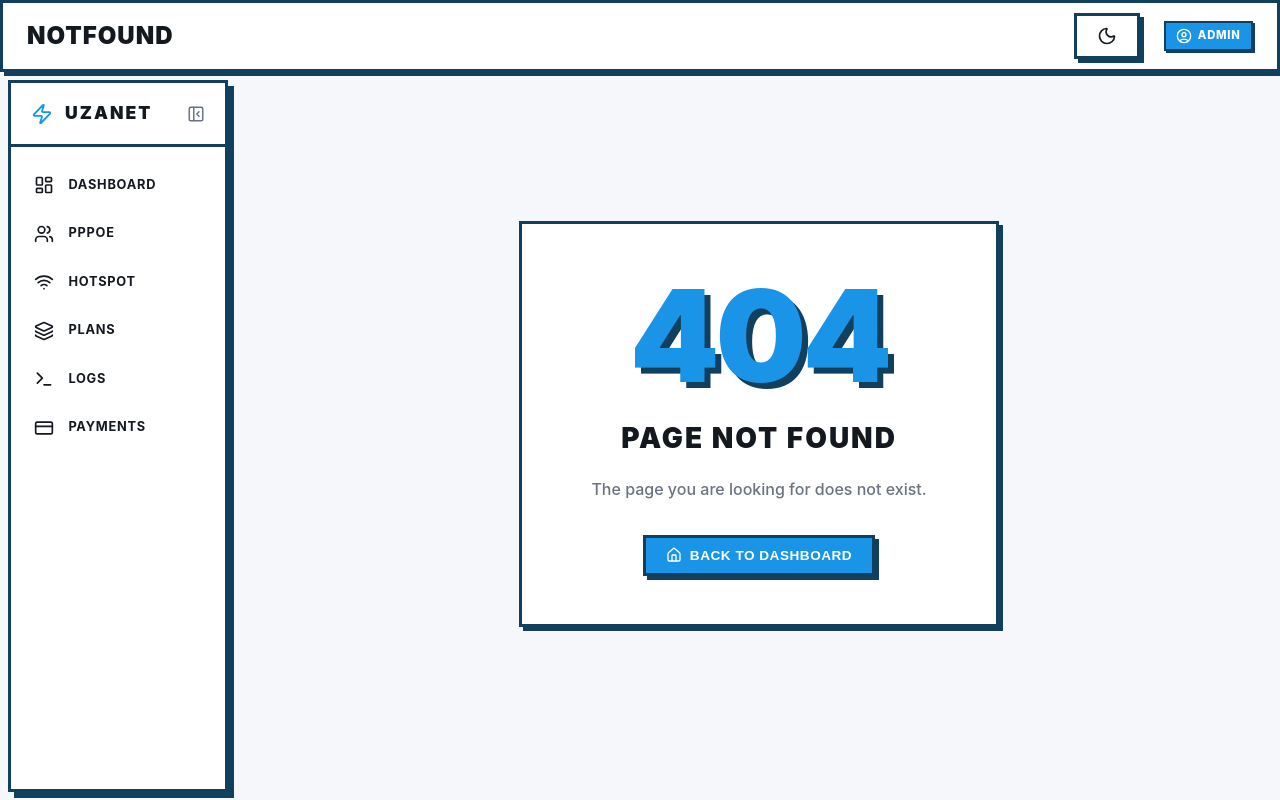
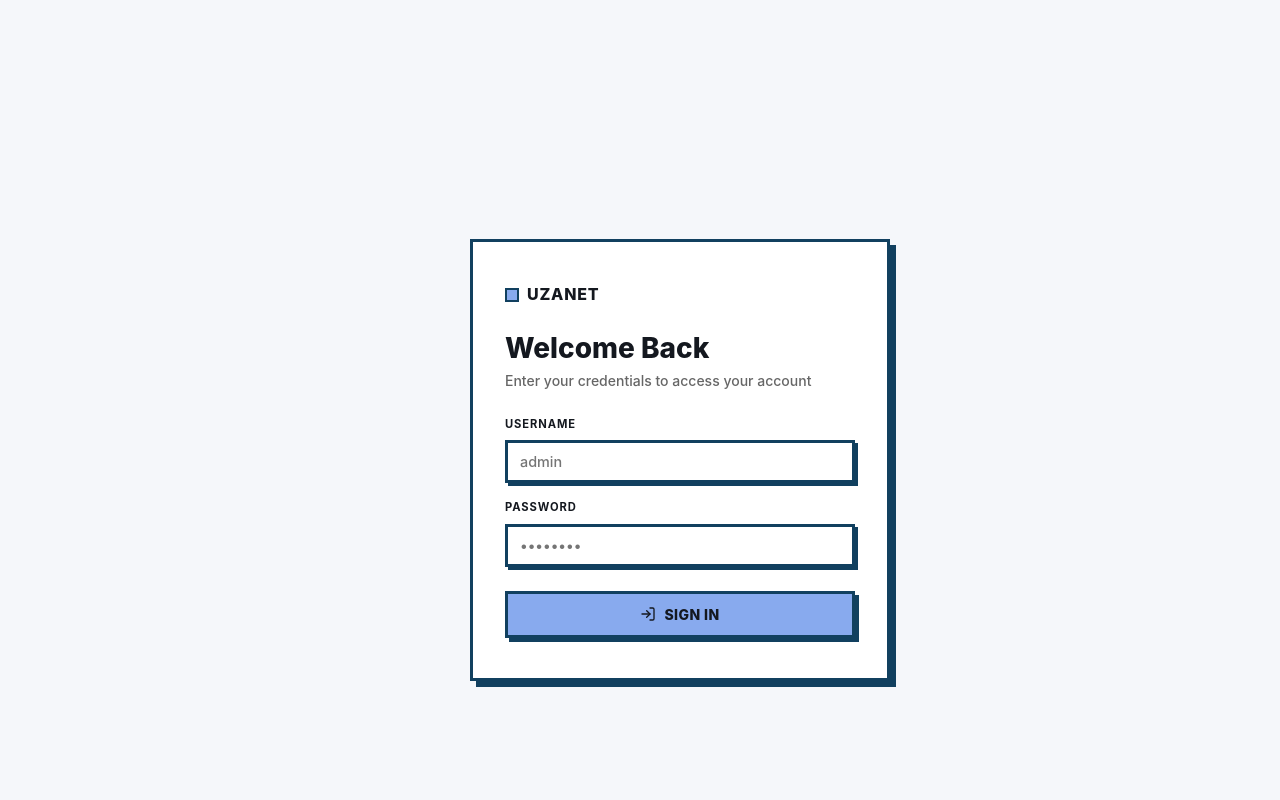
Before and after one commit to bonnieace/uzanet, a Vue app: page /login in a window 1280 px wide. Before the commit this address had no page. Built offline with nearby package versions, Linux system fonts and the light colour scheme.

Commit message:
commit login changes

```diff
--- a/src/App.vue
+++ b/src/App.vue
@@ -1,13 +1,19 @@
 <script setup>
-import { RouterView } from 'vue-router'
+import { RouterView, useRoute } from 'vue-router'
 import navbar from './components/navbar.vue';
 import Sideview from './components/sideview.vue';
 import { useMainStore } from './stores/store';
 const store = useMainStore();
+const route = useRoute();
 </script>
 
 <template>
-    <navbar />
-    <Sideview />
-    <RouterView class="main-content" :class="{ 'sidebar-expanded': store.sidebarExpanded, 'sidebar-collapsed': !store.sidebarExpanded }" />
+    <template v-if="store.isAuthenticated && route.name !== 'Login'">
+        <navbar />
+        <Sideview />
+    </template>
+    <RouterView
+        class="main-content"
+        :class="store.isAuthenticated ? { 'sidebar-expanded': store.sidebarExpanded, 'sidebar-collapsed': !store.sidebarExpanded } : ''"
+    />
 </template>
--- a/src/components/navbar.vue
+++ b/src/components/navbar.vue
@@ -1,9 +1,17 @@
 <script setup>
 import { ref, onMounted, onUnmounted, watch } from 'vue';
-import { RouterLink, useRoute } from 'vue-router';
-import { Menu, House, Users, Wifi, ClipboardList, BarChart2, CreditCard, Settings, Sun, Moon, CircleUser, ArrowUp, ArrowDown } from 'lucide-vue-next';
+import { RouterLink, useRoute, useRouter } from 'vue-router';
+import { Menu, House, Users, Wifi, ClipboardList, BarChart2, CreditCard, Settings, Sun, Moon, CircleUser, LogOut } from 'lucide-vue-next';
+import { useMainStore } from '@/stores/store';
 
 const route = useRoute();
+const router = useRouter();
+const store = useMainStore();
+
+const handleLogout = () => {
+    store.logout();
+    router.push({ name: 'Login' });
+};
 
 const theme = ref(localStorage.getItem('theme') || 'light');
 const mobileMenuActive = ref(false);
@@ -74,6 +82,9 @@ watch(() => route.path, () => {
                     <CircleUser :size="16" /> Admin
                 </span>
             </div>
+            <button class="neo-btn neo-btn-outline" @click="handleLogout" title="Logout">
+                <LogOut :size="18" />
+            </button>
         </div>
     </header>
 </template>
--- /dev/null
+++ b/src/lib/api.js
@@ -0,0 +1,27 @@
+import axios from 'axios';
+import router from '@/router';
+
+const api = axios.create({
+    baseURL: import.meta.env.VITE_API_BASE_URL,
+});
+
+api.interceptors.request.use((config) => {
+    const token = localStorage.getItem('auth_token');
+    if (token) {
+        config.headers.Authorization = `Bearer ${token}`;
+    }
+    return config;
+});
+
+api.interceptors.response.use(
+    (response) => response,
+    (error) => {
+        if (error.response?.status === 401) {
+            localStorage.removeItem('auth_token');
+            router.push({ name: 'Login' });
+        }
+        return Promise.reject(error);
+    }
+);
+
+export default api;
--- a/src/router/index.js
+++ b/src/router/index.js
@@ -6,11 +6,18 @@ import PPPView from '@/views/PPPView.vue';
 import PlansView from '@/views/PlansView.vue';
 import LogsView from '@/views/LogsView.vue';
 import PaymentView from '@/views/PaymentView.vue';
+import LoginView from '@/views/LoginView.vue';
 
 
 const router = createRouter({
   history: createWebHistory(import.meta.env.BASE_URL),
   routes: [
+    {
+      path: '/login',
+      name: 'Login',
+      component: LoginView,
+      meta: { public: true },
+    },
     {
       path: '/',
       name: 'Home',
@@ -45,9 +52,19 @@ const router = createRouter({
       path:'/payments',
       name:'payments',
       component:PaymentView
-
     }
   ],
 })
 
+router.beforeEach((to, from, next) => {
+  const isAuthenticated = !!localStorage.getItem('auth_token');
+  if (!isAuthenticated && !to.meta.public) {
+    next({ name: 'Login' });
+  } else if (isAuthenticated && to.name === 'Login') {
+    next({ name: 'Home' });
+  } else {
+    next();
+  }
+});
+
 export default router
--- a/src/stores/store.js
+++ b/src/stores/store.js
@@ -6,13 +6,26 @@ export const useMainStore = defineStore('main', () => {
     const isLoading= ref(true);
     const sidebarExpanded = ref(true);
     const filteredData = ref([]); // Holds the filtered data
+
+    // Auth state — persisted in localStorage
+    const token = ref(localStorage.getItem('auth_token') || null);
+    const isAuthenticated = computed(() => !!token.value);
+
+    const login = (newToken) => {
+        token.value = newToken;
+        localStorage.setItem('auth_token', newToken);
+    };
+
+    const logout = () => {
+        token.value = null;
+        localStorage.removeItem('auth_token');
+    };
+
     const setLoading = (value) => {
-        console.log('loading status:', value);
         isLoading.value = value;
     };
 
     const openModal = () => {
-        console.log('clicked')
         showModal.value = true;
     };
 
@@ -29,6 +42,10 @@ export const useMainStore = defineStore('main', () => {
         isLoading,
         sidebarExpanded,
         filteredData,
+        token,
+        isAuthenticated,
+        login,
+        logout,
         handleFilteredListUpdate,
         setLoading,
         openModal,
--- a/src/views/HomeView.vue
+++ b/src/views/HomeView.vue
@@ -1,5 +1,5 @@
 <script setup>
-import axios from 'axios';
+import api from '@/lib/api';
 import { ref,onMounted,computed } from 'vue';
 import StatCard from '@/components/StatCard.vue';
 import { Wallet, CalendarDays, UserCheck, Wifi } from 'lucide-vue-next';
@@ -13,18 +13,10 @@ const data=ref([])
 
 onMounted(async () => {
     try {
-            const tokenRes = await axios.post(`${import.meta.env.VITE_API_BASE_URL}/token`, new URLSearchParams({
-            username: import.meta.env.VITE_API_USERNAME,
-            password: import.meta.env.VITE_API_PASSWORD
-        }));
-        const token = tokenRes.data.access_token;
-        const config = { headers: { Authorization: `Bearer ${token}` } };
-
-        const res = await axios.get(`${import.meta.env.VITE_API_BASE_URL}/logs`, config);
+        const res = await api.get('/logs');
         data.value = res.data;
-        const res2 = await axios.get(`${import.meta.env.VITE_API_BASE_URL}/payments`, config);
+        const res2 = await api.get('/payments');
         payments.value = res2.data;
-        console.log(payments.value);
     } catch (error) {
         console.log(error);
     }
--- /dev/null
+++ b/src/views/LoginView.vue
@@ -0,0 +1,250 @@
+<script setup>
+import axios from 'axios';
+import { ref } from 'vue';
+import { useRouter } from 'vue-router';
+import { useMainStore } from '@/stores/store';
+import { LogIn } from 'lucide-vue-next';
+
+const router = useRouter();
+const store = useMainStore();
+
+const username = ref('');
+const password = ref('');
+const error = ref('');
+const loading = ref(false);
+
+const handleLogin = async () => {
+    error.value = '';
+    loading.value = true;
+    try {
+        const res = await axios.post(`${import.meta.env.VITE_API_BASE_URL}/token`, new URLSearchParams({
+            username: username.value,
+            password: password.value,
+        }));
+        store.login(res.data.access_token);
+        router.push({ name: 'Home' });
+    } catch (err) {
+        if (err.response?.status === 401) {
+            error.value = 'Invalid username or password.';
+        } else {
+            error.value = 'Unable to connect. Please try again.';
+        }
+    } finally {
+        loading.value = false;
+    }
+};
+</script>
+
+<template>
+    <div class="login-wrapper">
+        <div class="login-card">
+            <div class="login-brand">
+                <span class="login-brand-dot"></span>
+                <span class="login-brand-name">UzaNet</span>
+            </div>
+
+            <div class="login-header">
+                <h1 class="login-title">Welcome Back</h1>
+                <p class="login-subtitle">Enter your credentials to access your account</p>
+            </div>
+
+            <form @submit.prevent="handleLogin" class="login-form">
+                <div class="login-field">
+                    <label for="username" class="login-label">USERNAME</label>
+                    <input
+                        id="username"
+                        type="text"
+                        v-model="username"
+                        class="login-input"
+                        placeholder="admin"
+                        autocomplete="username"
+                        required
+                    />
+                </div>
+
+                <div class="login-field">
+                    <label for="password" class="login-label">PASSWORD</label>
+                    <input
+                        id="password"
+                        type="password"
+                        v-model="password"
+                        class="login-input"
+                        placeholder="••••••••"
+                        autocomplete="current-password"
+                        required
+                    />
+                </div>
+
+                <div v-if="error" class="login-error">
+                    {{ error }}
+                </div>
+
+                <button type="submit" class="login-btn" :disabled="loading">
+                    <LogIn v-if="!loading" :size="16" />
+                    <span class="login-btn-spinner" v-if="loading"></span>
+                    {{ loading ? 'Signing in...' : 'Sign In' }}
+                </button>
+            </form>
+        </div>
+    </div>
+</template>
+
+<style scoped>
+.login-wrapper {
+    min-height: 100vh;
+    display: flex;
+    align-items: center;
+    justify-content: center;
+    background-color: var(--bg);
+    padding: 1rem;
+}
+
+.login-card {
+    width: 100%;
+    max-width: 420px;
+    background-color: var(--card);
+    border: var(--border-width, 2px) solid var(--border);
+    box-shadow: 6px 6px 0px 0px var(--border);
+    padding: 2.5rem 2rem;
+    display: flex;
+    flex-direction: column;
+    gap: 1.5rem;
+}
+
+.login-brand {
+    display: flex;
+    align-items: center;
+    gap: 0.5rem;
+}
+
+.login-brand-dot {
+    width: 14px;
+    height: 14px;
+    background-color: var(--main, #88aaee);
+    border: 2px solid var(--border);
+    display: inline-block;
+}
+
+.login-brand-name {
+    font-size: 1rem;
+    font-weight: 800;
+    letter-spacing: 0.05em;
+    text-transform: uppercase;
+}
+
+.login-header {
+    display: flex;
+    flex-direction: column;
+    gap: 0.25rem;
+}
+
+.login-title {
+    font-size: 1.75rem;
+    font-weight: 800;
+    line-height: 1.2;
+    margin: 0;
+}
+
+.login-subtitle {
+    font-size: 0.875rem;
+    color: var(--text-muted, #666);
+    margin: 0;
+}
+
+.login-form {
+    display: flex;
+    flex-direction: column;
+    gap: 1rem;
+}
+
+.login-field {
+    display: flex;
+    flex-direction: column;
+    gap: 0.4rem;
+}
+
+.login-label {
+    font-size: 0.7rem;
+    font-weight: 700;
+    letter-spacing: 0.08em;
+    color: var(--fg);
+}
+
+.login-input {
+    width: 100%;
+    padding: 0.625rem 0.75rem;
+    font-size: 0.9rem;
+    font-weight: 500;
+    background-color: var(--card);
+    color: var(--fg);
+    border: var(--border-width, 2px) solid var(--border);
+    box-shadow: 3px 3px 0px 0px var(--border);
+    outline: none;
+    transition: box-shadow 0.1s ease, transform 0.1s ease;
+    box-sizing: border-box;
+    font-family: inherit;
+}
+
+.login-input:focus {
+    box-shadow: 1px 1px 0px 0px var(--border);
+    transform: translate(2px, 2px);
+}
+
+.login-error {
+    font-size: 0.8rem;
+    font-weight: 700;
+    color: var(--error, #e03e3e);
+    background-color: color-mix(in srgb, var(--error, #e03e3e) 10%, transparent);
+    border: 2px solid var(--error, #e03e3e);
+    padding: 0.5rem 0.75rem;
+}
+
+.login-btn {
+    display: flex;
+    align-items: center;
+    justify-content: center;
+    gap: 0.5rem;
+    margin-top: 0.5rem;
+    padding: 0.75rem 1.5rem;
+    font-size: 0.875rem;
+    font-weight: 800;
+    letter-spacing: 0.03em;
+    text-transform: uppercase;
+    cursor: pointer;
+    background-color: var(--main, #88aaee);
+    color: var(--fg);
+    border: var(--border-width, 2px) solid var(--border);
+    box-shadow: 4px 4px 0px 0px var(--border);
+    transition: transform 0.1s ease, box-shadow 0.1s ease;
+    font-family: inherit;
+}
+
+.login-btn:hover:not(:disabled) {
+    transform: translate(2px, 2px);
+    box-shadow: 2px 2px 0px 0px var(--border);
+}
+
+.login-btn:active:not(:disabled) {
+    transform: translate(4px, 4px);
+    box-shadow: 0px 0px 0px 0px var(--border);
+}
+
+.login-btn:disabled {
+    opacity: 0.6;
+    cursor: not-allowed;
+}
+
+.login-btn-spinner {
+    width: 14px;
+    height: 14px;
+    border: 2px solid var(--border);
+    border-top-color: transparent;
+    border-radius: 50%;
+    animation: spin 0.6s linear infinite;
+    display: inline-block;
+}
+
+@keyframes spin {
+    to { transform: rotate(360deg); }
+}
+</style>
--- a/src/views/LogsView.vue
+++ b/src/views/LogsView.vue
@@ -1,6 +1,6 @@
 <script setup>
 import Table from '@/components/Table.vue';
-import axios from 'axios';
+import api from '@/lib/api';
 import { ref,onMounted,computed } from 'vue';
 import { useMainStore } from '@/stores/store';
 import customLoader from '@/components/customLoader.vue';
@@ -11,7 +11,7 @@ const data=ref([])
 onMounted(async () => {
     store.setLoading(true);
     try {
-        const res = await axios.get(`${import.meta.env.VITE_API_BASE_URL}/logs`);
+        const res = await api.get('/logs');
         data.value = res.data;
         store.filteredData = res.data; // Initialize filtered data
 
--- a/src/views/PPPView.vue
+++ b/src/views/PPPView.vue
@@ -1,7 +1,7 @@
 <script setup>
 import { ref, onMounted, computed } from 'vue';
 import Table from '@/components/Table.vue';
-import axios from 'axios';
+import api from '@/lib/api';
 import Search from '@/components/search.vue';
 import Modal from '@/components/Modal.vue';
 import { useMainStore } from '@/stores/store';
@@ -13,7 +13,7 @@ const data = ref([]);
 async function addClient(clientData) {
     try {
         const queryString = new URLSearchParams(clientData).toString();
-        const response = await axios.post(`${import.meta.env.VITE_API_BASE_URL}/ppp_user?${queryString}`, null, {
+        const response = await api.post(`/ppp_user?${queryString}`, null, {
             headers: { 'Accept': 'application/json' }
         });
         return response.data;
@@ -30,7 +30,7 @@ const handleSubmit = async (event) => {
         await addClient(clientData);
         event.target.reset();
         store.closeModal();
-        const res = await axios.get(`${import.meta.env.VITE_API_BASE_URL}/ppp_users`);
+        const res = await api.get('/ppp_users');
         data.value = res.data;
         store.filteredData = res.data;
     } catch (error) {
@@ -41,7 +41,7 @@ const handleSubmit = async (event) => {
 onMounted(async () => {
     store.setLoading(true);
     try {
-        const res = await axios.get(`${import.meta.env.VITE_API_BASE_URL}/ppp_users`);
+        const res = await api.get('/ppp_users');
         data.value = res.data;
         store.filteredData = res.data;
     } catch (error) {
--- a/src/views/PaymentView.vue
+++ b/src/views/PaymentView.vue
@@ -1,5 +1,5 @@
 <script setup>
-import axios from 'axios';
+import api from '@/lib/api';
 import { ref,onMounted ,computed} from 'vue';
 import Table from '@/components/Table.vue';
 import search from '@/components/search.vue';
@@ -13,7 +13,7 @@ const data=ref([])
 onMounted(async() => {
     store.setLoading(true);
    try {
-    const res=await axios.get(`${import.meta.env.VITE_API_BASE_URL}/payments`)
+    const res = await api.get('/payments')
     data.value=res.data
     console.log(data.value)
 
--- a/src/views/PlansView.vue
+++ b/src/views/PlansView.vue
@@ -1,5 +1,5 @@
 <script setup>
-import axios from 'axios';
+import api from '@/lib/api';
 import { onMounted, ref, computed } from 'vue';
 import Table from '@/components/Table.vue';
 import Search from '@/components/search.vue';
@@ -23,7 +23,7 @@ onMounted(async () => {
     console.log(store.showModal.value);
     store.setLoading(true); // Start loading
     try {
-        const res = await axios.get(`${import.meta.env.VITE_API_BASE_URL}/packages`);
+        const res = await api.get('/packages');
         data.value = res.data;
         store.filteredData = res.data; // Initialize filtered data
     }finally{
@@ -59,7 +59,7 @@ const handleSubmit = async () => {
         console.log(queryString);
 
         // Make the request
-        const response = await axios.post(`${import.meta.env.VITE_API_BASE_URL}/package?${queryString}`, null, {
+        const response = await api.post(`/package?${queryString}`, null, {
             headers: {
                 'Accept': 'application/json'
             }
@@ -68,7 +68,7 @@ const handleSubmit = async () => {
         console.log('âœ… plan added successfully:', response.data);
 
         // Refresh data after successful submission
-        const res = await axios.get(`${import.meta.env.VITE_API_BASE_URL}/packages`);
+        const res = await api.get('/packages');
         data.value = res.data;
         store.filteredData = res.data; // Initialize filtered data
 
--- a/src/views/hotspot.vue
+++ b/src/views/hotspot.vue
@@ -1,5 +1,5 @@
 <script setup>
-import axios from 'axios';
+import api from '@/lib/api';
 import { onMounted, ref, computed } from 'vue';
 import Table from '@/components/Table.vue';
 import Modal from '@/components/Modal.vue';
@@ -14,7 +14,7 @@ const clientData = ref({ otp: '', phone_number: '', amount: '' });
 onMounted(async () => {
     store.setLoading(true);
     try {
-        const res = await axios.get(`${import.meta.env.VITE_API_BASE_URL}/hotspot_users`);
+        const res = await api.get('/hotspot_users');
         data.value = res.data;
         store.filteredData = res.data;
     } catch (error) {
@@ -31,10 +31,10 @@ const handleFilteredListUpdate = (list) => { store.filteredData = list; };
 const handleSubmit = async () => {
     try {
         const q = new URLSearchParams(clientData.value).toString();
-        await axios.post(`${import.meta.env.VITE_API_BASE_URL}/hotspot_user?${q}`, null, {
+        await api.post(`/hotspot_user?${q}`, null, {
             headers: { 'Accept': 'application/json' }
         });
-        const res = await axios.get(`${import.meta.env.VITE_API_BASE_URL}/hotspot_users`);
+        const res = await api.get('/hotspot_users');
         data.value = res.data;
         store.filteredData = res.data;
         store.closeModal();
```
Also changed, not shown: 1 other file (tests, documents, lock files or other folders).
